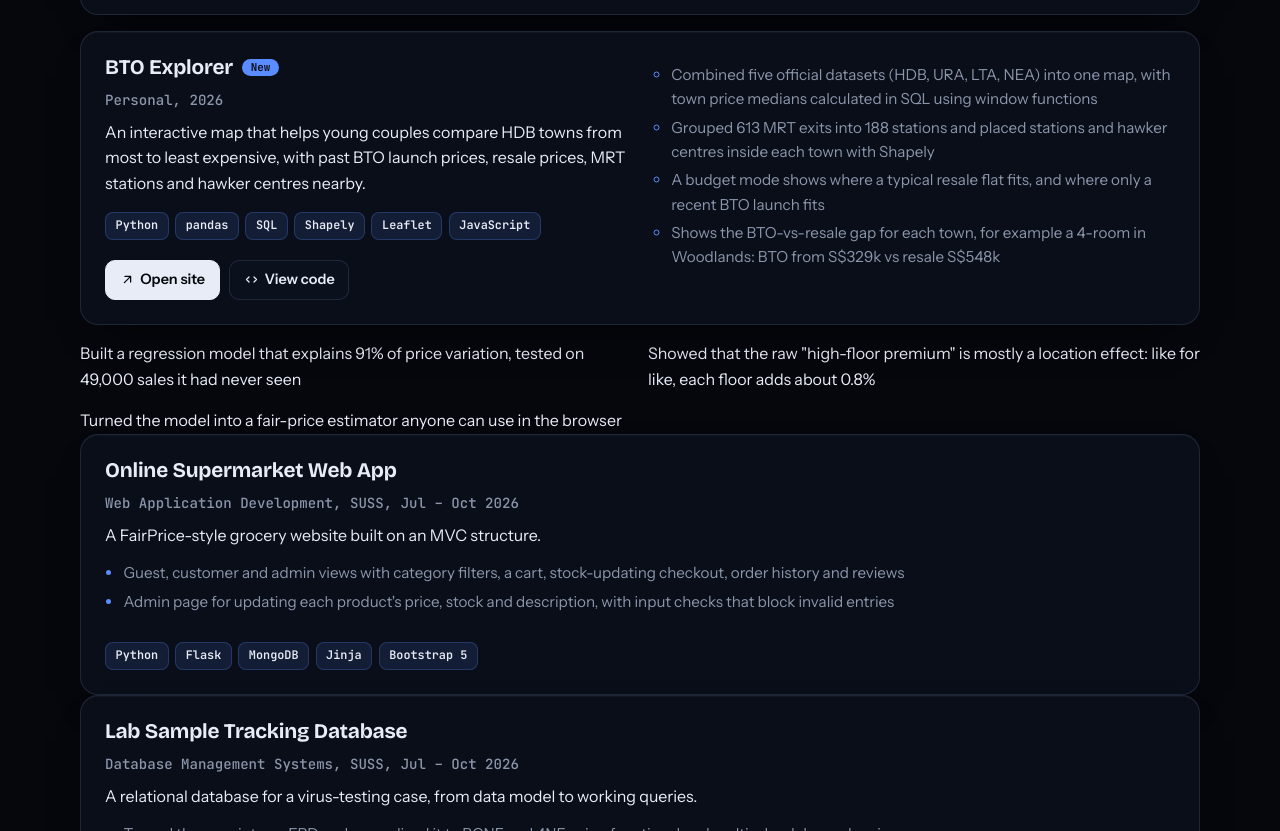
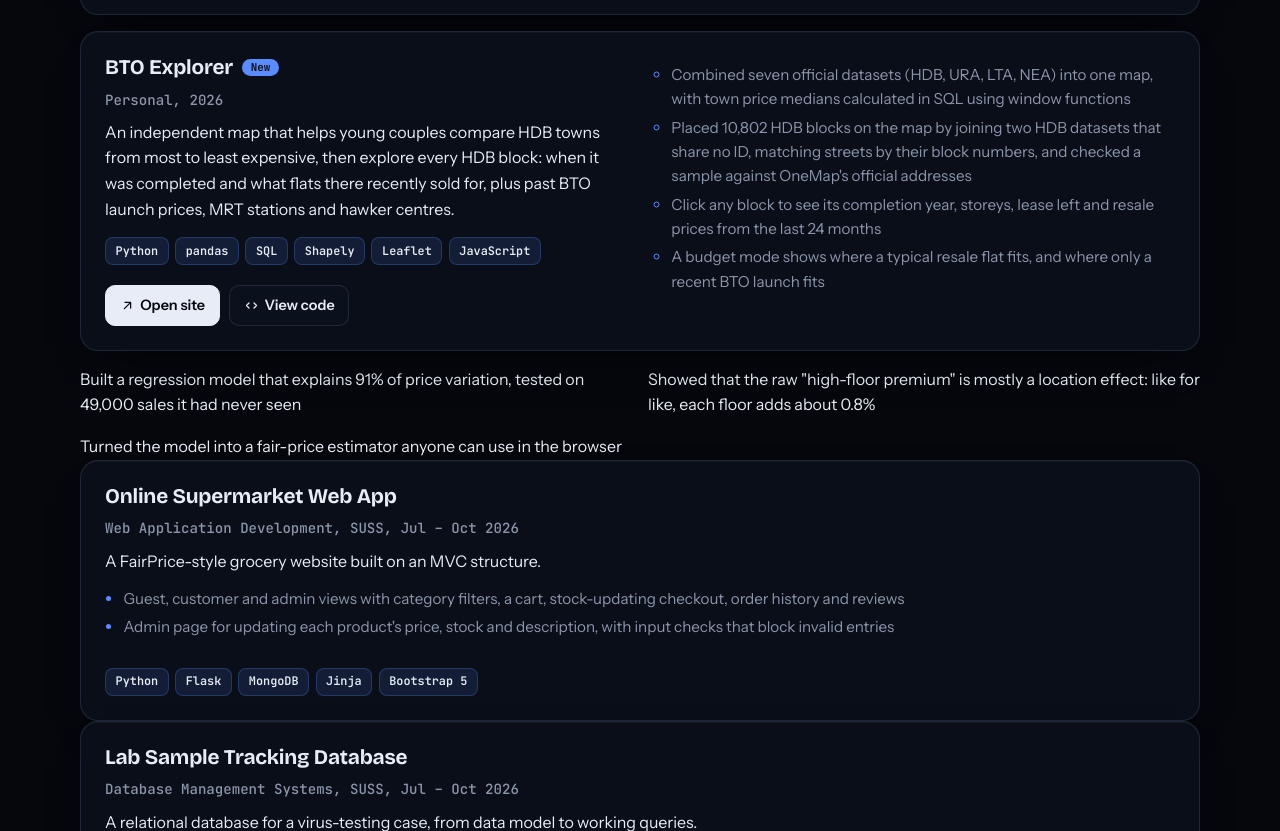
Before and after one commit to yushenn/matthew-os, a plain HTML site: page index.html in a window 1280 px wide. Shown: the part 2954-3785 px from the top of the page. Drawn offline with nearby package versions, Linux system fonts and the light colour scheme; animation ran at ten frames a second.

Commit message:
BTO Explorer: describe block-level map

```diff
--- a/index.html
+++ b/index.html
@@ -435,7 +435,7 @@ footer{padding:2.6rem 0 calc(2.8rem + env(safe-area-inset-bottom,0px));color:var
         <div>
           <h3>BTO Explorer<span class="pill">New</span></h3>
           <span class="card-when">Personal, 2026</span>
-          <p>An interactive map that helps young couples compare HDB towns from most to least expensive, with past BTO launch prices, resale prices, MRT stations and hawker centres nearby.</p>
+          <p>An independent map that helps young couples compare HDB towns from most to least expensive, then explore every HDB block: when it was completed and what flats there recently sold for, plus past BTO launch prices, MRT stations and hawker centres.</p>
           <div class="tags"><span class="tag">Python</span><span class="tag">pandas</span><span class="tag">SQL</span><span class="tag">Shapely</span><span class="tag">Leaflet</span><span class="tag">JavaScript</span></div>
           <div class="row-links">
             <a href="https://yushenn.github.io/bto-explorer/" target="_blank" rel="noopener"><svg viewBox="0 0 24 24" fill="none" stroke="currentColor" stroke-width="2" stroke-linecap="round" stroke-linejoin="round" aria-hidden="true"><path d="M7 17 17 7M8 7h9v9"/></svg>Open site</a>
@@ -443,10 +443,10 @@ footer{padding:2.6rem 0 calc(2.8rem + env(safe-area-inset-bottom,0px));color:var
           </div>
         </div>
         <ul>
-          <li>Combined five official datasets (HDB, URA, LTA, NEA) into one map, with town price medians calculated in SQL using window functions</li>
-          <li>Grouped 613 MRT exits into 188 stations and placed stations and hawker centres inside each town with Shapely</li>
+          <li>Combined seven official datasets (HDB, URA, LTA, NEA) into one map, with town price medians calculated in SQL using window functions</li>
+          <li>Placed 10,802 HDB blocks on the map by joining two HDB datasets that share no ID, matching streets by their block numbers, and checked a sample against OneMap's official addresses</li>
+          <li>Click any block to see its completion year, storeys, lease left and resale prices from the last 24 months</li>
           <li>A budget mode shows where a typical resale flat fits, and where only a recent BTO launch fits</li>
-          <li>Shows the BTO-vs-resale gap for each town, for example a 4-room in Woodlands: BTO from S$329k vs resale S$548k</li>
         </ul>
       </li>
           <li>Built a regression model that explains 91% of price variation, tested on 49,000 sales it had never seen</li>
```
